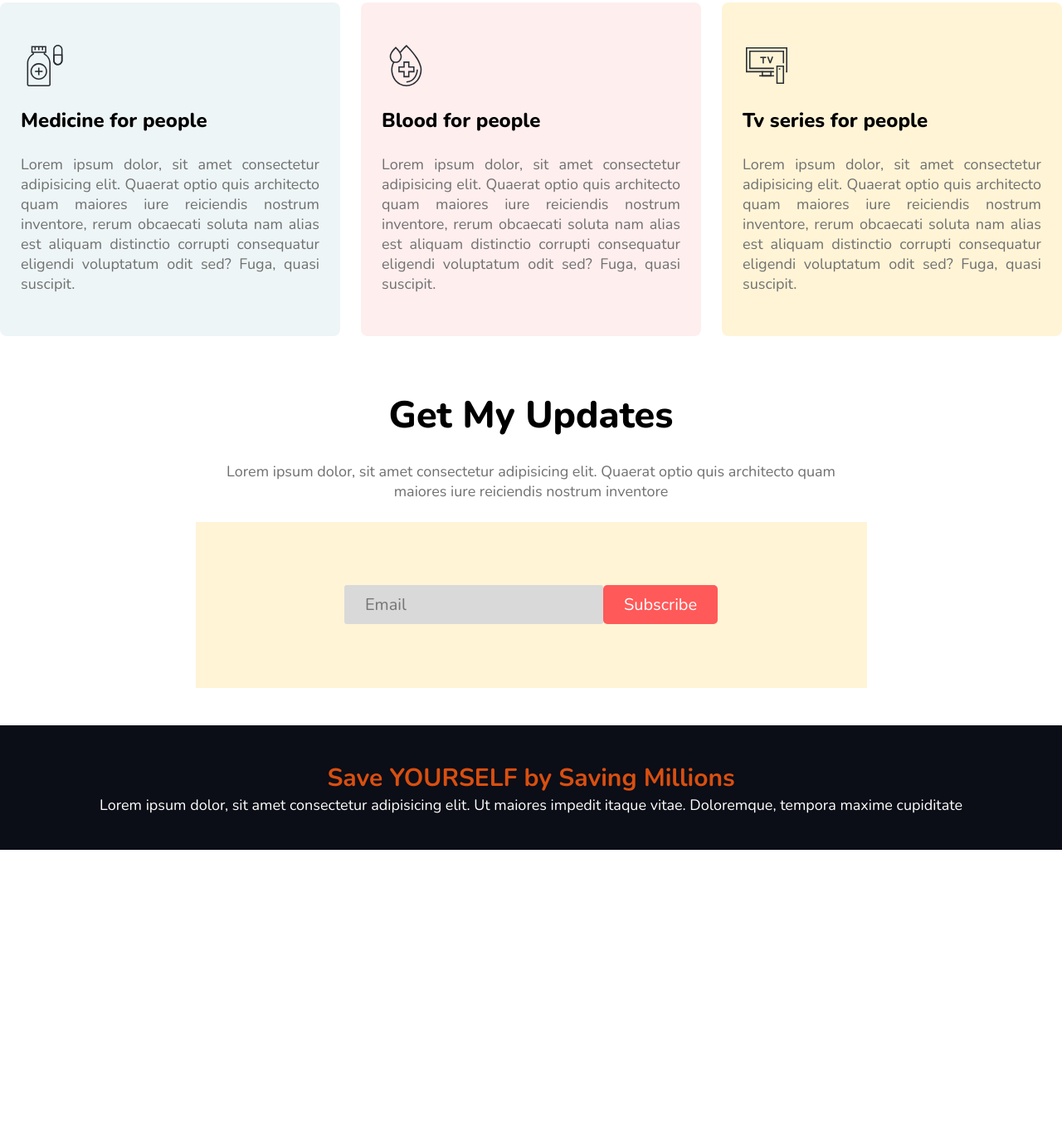
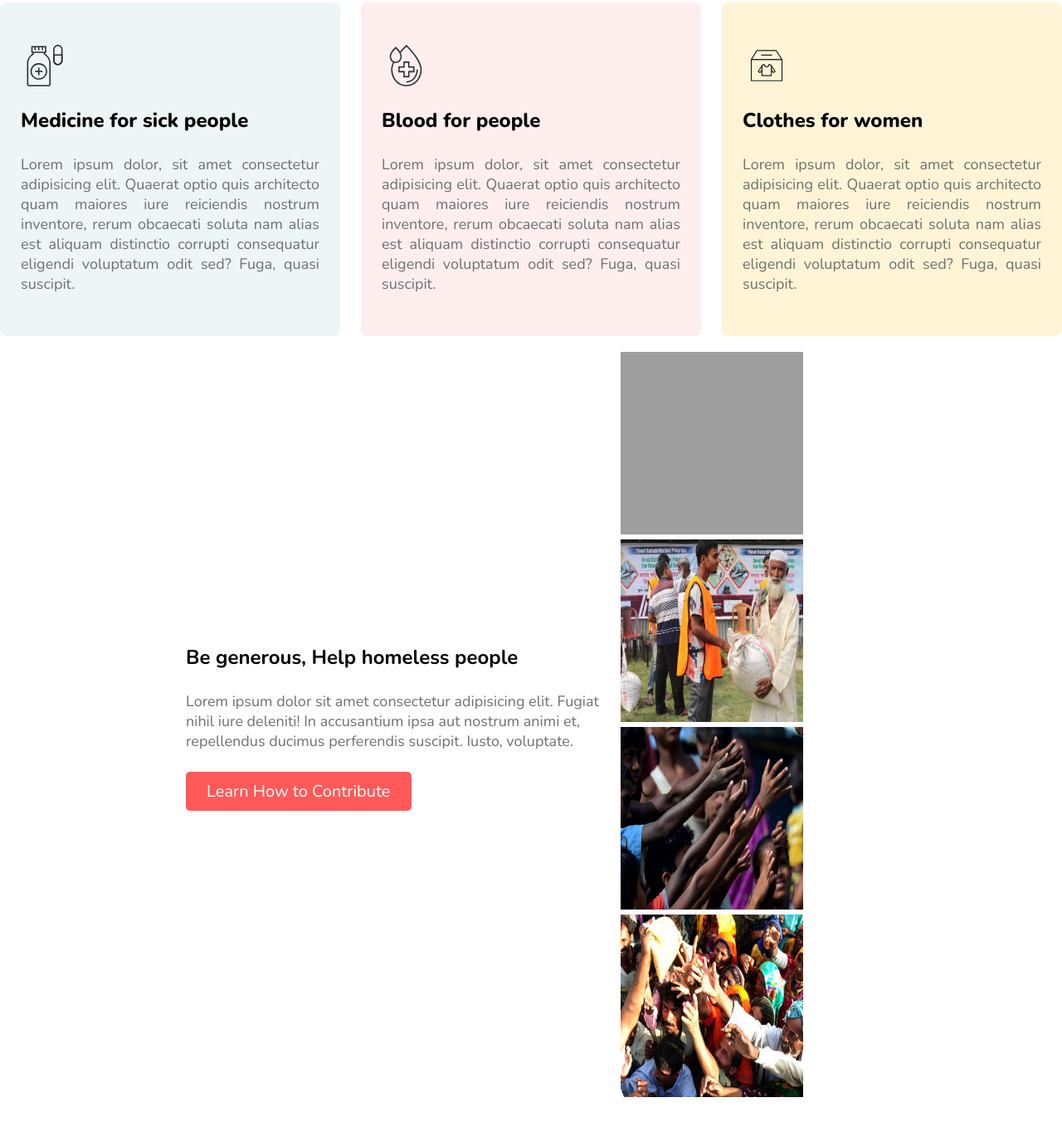
Before and after one commit to Bekon0700/save_people, a plain HTML site: page index.html in a window 1280 px wide. Shown: the part 1445-2797 px from the top of the page at 83% size. Before the commit the page ends 2469 px from the top, so only its background shows below. Drawn offline with nearby package versions, Linux system fonts and the light colour scheme; grey boxes are pictures that could not be loaded.

Commit message:
main and bonus both part done

```diff
--- a/index.html
+++ b/index.html
@@ -58,7 +58,7 @@
             <div class="plans">
                 <div class="plan">
                     <img src="./icons/medicine.svg" alt="medicine_icon">
-                    <h4 class="black_title">Medicine for people</h4>
+                    <h4 class="black_title">Medicine for sick people</h4>
                     <p class="grey_para">Lorem ipsum dolor, sit amet consectetur adipisicing elit. Quaerat optio quis architecto quam maiores iure reiciendis nostrum inventore, rerum obcaecati soluta nam alias est aliquam distinctio corrupti consequatur eligendi voluptatum odit sed? Fuga, quasi suscipit.
                     </p>
                 </div>
@@ -69,11 +69,28 @@
                     </p>
                 </div>
                 <div class="plan">
-                    <img src="./icons/icon7.svg" alt="medicine_icon">
-                    <h4 class="black_title">Tv series for people</h4>
+                    <img src="./icons/clothes.svg" alt="medicine_icon">
+                    <h4 class="black_title">Clothes for women</h4>
                     <p class="grey_para">Lorem ipsum dolor, sit amet consectetur adipisicing elit. Quaerat optio quis architecto quam maiores iure reiciendis nostrum inventore, rerum obcaecati soluta nam alias est aliquam distinctio corrupti consequatur eligendi voluptatum odit sed? Fuga, quasi suscipit.
                     </p>
                 </div>
+            </div>
+        </div>
+    </section>
+    <section class="showcase">
+        <div class="showcase_container">
+            <div class="left">
+                <h2 class="black_tilte">Be generous, Help homeless people</h2>
+                <p class="grey_para">
+                    Lorem ipsum dolor sit amet consectetur adipisicing elit. Fugiat nihil iure deleniti! In accusantium ipsa aut nostrum animi et, repellendus ducimus perferendis suscipit. Iusto, voluptate.
+                </p>
+                <button class="btn">Learn How to Contribute</button>
+            </div>
+            <div class="right">
+                <img src="./images/donation12.png" alt="donation">
+                <img src="./images/donation10.jpg" alt="donation">
+                <img src="./images/donation13.jpg" alt="donation">
+                <img src="./images/donation0.jpg" alt="donation">
             </div>
         </div>
     </section>
--- a/style.css
+++ b/style.css
@@ -11,10 +11,11 @@ header{
     min-height: 669px;
     justify-content: center;
     align-items: center;
-    background-image: linear-gradient(rgba(0,0,0,0.5),rgba(0,0,0,0.8)), url(./images/donation9.jpg);
+    background-image: linear-gradient(rgba(0,0,0,0.6),rgba(0,0,0,0.8)), url(./images/donation9.jpg);
     background-position: center;
     background-size: cover;
     background-repeat: no-repeat;
+    background-attachment: fixed;
 }
 
 .container{
@@ -156,6 +157,34 @@ header{
     background-color: rgba(255, 244, 214, 1);
 }
 
+/* showcase section */
+.showcase{
+    display: flex;
+    min-height: 600px;
+    justify-content: center;
+    align-items: center;
+}
+
+.showcase_container{
+    display: flex;
+    gap: 25px;
+    justify-content: center;
+    align-items: center;
+    width: 65%;
+}
+
+.showcase_container .left{
+    display: flex;
+    gap: 25px;
+    flex-direction: column;
+    justify-content: center;
+    align-items: start;
+}
+
+.showcase_container .right img{
+    width: 220px;
+    height: 220px;
+}
 
 /* Subscribe section */
 .subscribe{
```
